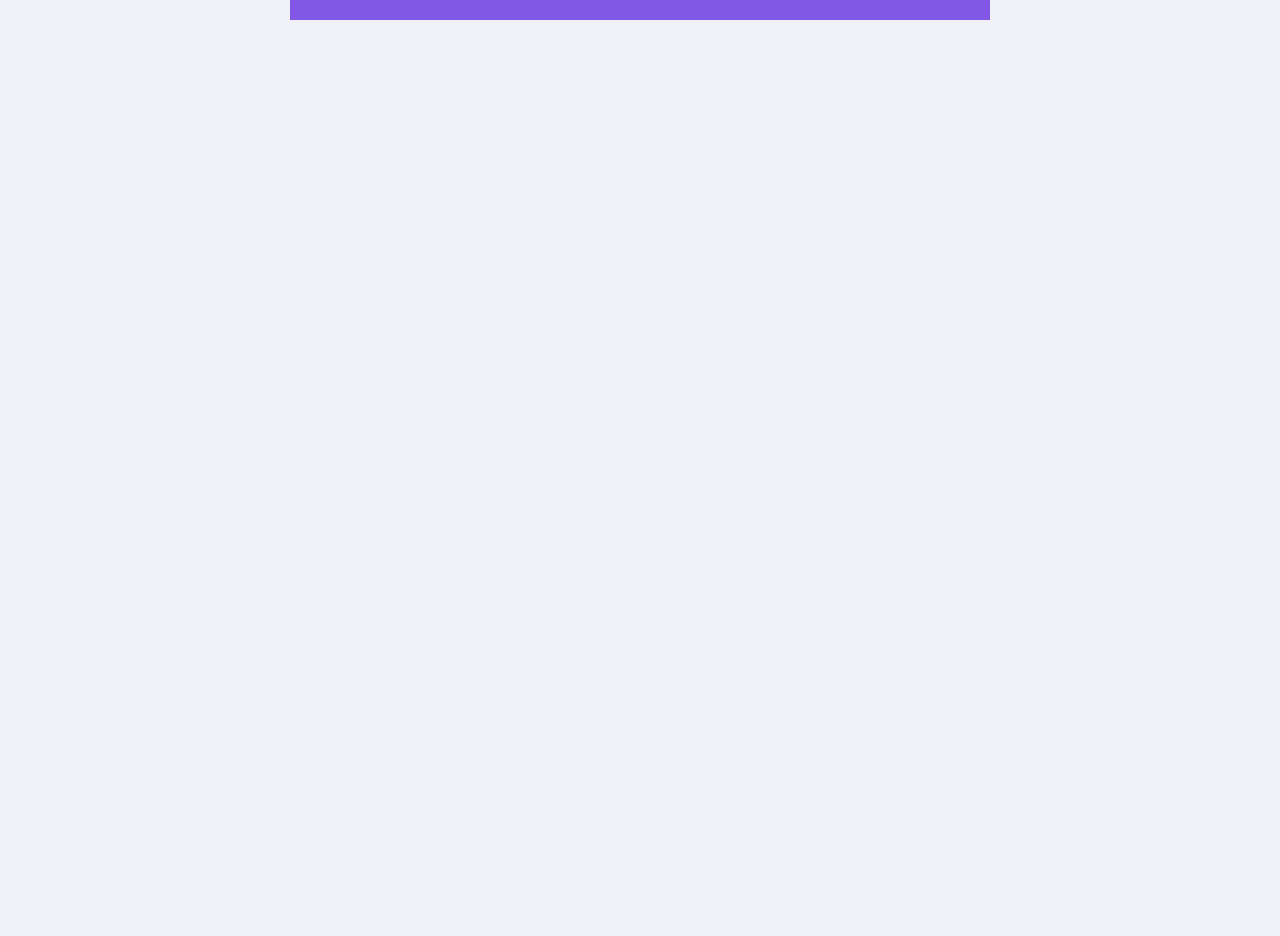
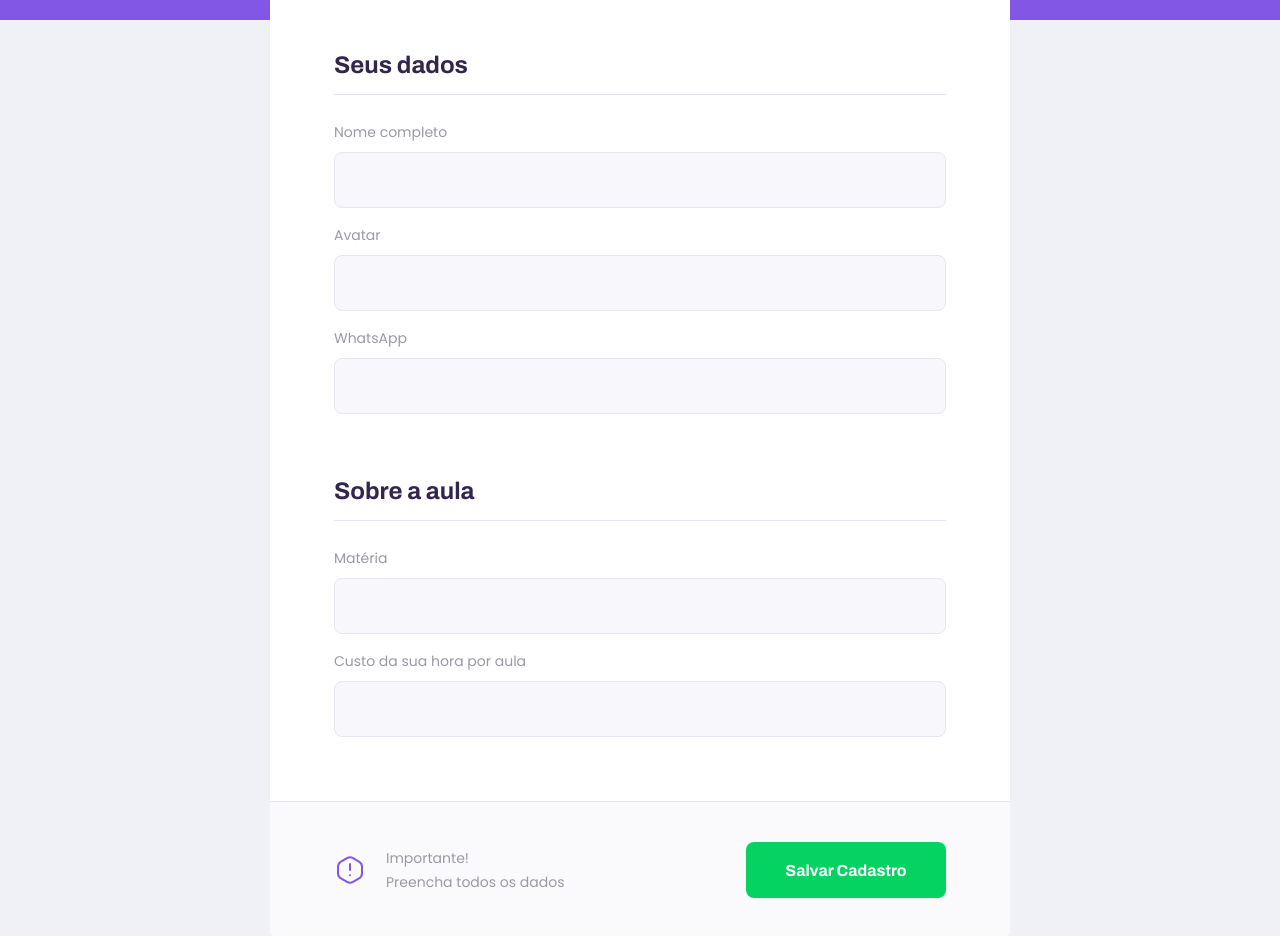
Before and after one commit to ElianMelo/estudo-javascript, a React (Create React App) app in the folder nextlevelweek2/web/: page /give-classes in a window 1280 px wide. Shown: the part 320-1256 px from the top of the page. Before the commit the page ends 800 px from the top, so only its background shows below. Built offline with nearby package versions, Linux system fonts and the light colour scheme; the HTML template or start-up script is replaced by a standard one.

Commit message:
Criação e estilização da página de cadastros e criação do componente Input

```diff
--- /dev/null
+++ b/nextlevelweek2/web/src/components/Input/index.tsx
@@ -0,0 +1,19 @@
+import React, { InputHTMLAttributes } from 'react';
+
+import './styles.css';
+
+interface InputProps extends InputHTMLAttributes<HTMLInputElement> {
+    name: string;
+    label: string;
+}
+
+const Input: React.FC<InputProps> = ({ label, name, ...rest }) => {
+    return (
+        <div className="input-block">
+            <label htmlFor={name}>{label}</label>
+            <input type="text" id={name} {...rest} />
+        </div>
+    );
+}
+
+export default Input;
--- /dev/null
+++ b/nextlevelweek2/web/src/components/Input/styles.css
@@ -0,0 +1,34 @@
+.input-block {
+    position: relative;
+}
+
+.input-block + .input-block {
+    margin-top: 1.4rem;
+}
+
+.input-block label {
+    font-size: 1.4rem;
+}
+
+.input-block input {
+    width: 100%;
+    height: 5.6rem;
+    margin-top: 0.8rem;
+    border-radius: 0.8rem;
+    background: var(--color-input-background);
+    border: 1px solid var(--color-line-in-white);
+    outline: 0;
+    padding: 0 1.6rem;
+    font: 1.6rem Archivo;
+}
+
+.input-block:focus-within::after {
+    width: calc(100% -3.2rem);
+    height: 2px;
+    content: '';
+    background: var(--color-primary-light);
+    position: absolute;
+    left: 1.6rem;
+    right: 1.6rem;
+    bottom: 0;
+}
--- a/nextlevelweek2/web/src/components/PageHeader/index.tsx
+++ b/nextlevelweek2/web/src/components/PageHeader/index.tsx
@@ -9,6 +9,7 @@ import './styles.css';
 
 interface PageHeaderProps {
     title: string;
+    description?: string;
 }
 
 const PageHeader: React.FC<PageHeaderProps> = (props) => {
@@ -23,6 +24,7 @@ const PageHeader: React.FC<PageHeaderProps> = (props) => {
 
             <div className="header-content">
                 <strong>{props.title}</strong>
+                {props.description && <p>{props.description}</p>}
                 {props.children}
             </div>
         </header>
--- a/nextlevelweek2/web/src/components/PageHeader/styles.css
+++ b/nextlevelweek2/web/src/components/PageHeader/styles.css
@@ -45,6 +45,14 @@
     color: var(--color-title-in-primary);
 }
 
+.page-header .header-content p {
+    max-width: 30rem;
+    font-size: 1.6rem;
+    line-height: 2.6rem;
+    color: var(--color-text-in-primary);
+    margin-top: 2.4rem;
+}
+
 @media (min-width: 700px) {
     .page-header {
         height: 340px;
--- a/nextlevelweek2/web/src/pages/TeacherForm/index.tsx
+++ b/nextlevelweek2/web/src/pages/TeacherForm/index.tsx
@@ -1,5 +1,8 @@
 import React from 'react';
 import PageHeader from '../../components/PageHeader';
+import Input from '../../components/Input';
+
+import warningIcon from '../../assets/images/icons/warning.svg';
 
 import './styles.css';
 
@@ -8,9 +11,35 @@ function TeacherList() {
         <div id="page-teacher-form" className="container">
             <PageHeader
                 title="Que incrível que você quer dar aulas."
-            >
-                teste
-            </PageHeader>
+                description="O primeiro passo é preencher esse formulário de inscrição"
+            />
+            <main>
+                <fieldset>
+                    <legend>Seus dados</legend>
+
+                    <Input name="name" label="Nome completo"/>
+                    <Input name="avatar" label="Avatar"/>
+                    <Input name="whatsapp" label="WhatsApp"/>
+                </fieldset>
+
+                <fieldset>
+                    <legend>Sobre a aula</legend>
+
+                    <Input name="subject" label="Matéria"/>
+                    <Input name="cost" label="Custo da sua hora por aula"/>
+                </fieldset>
+
+                <footer>
+                    <p>
+                        <img src={warningIcon} alt="Aviso importante"/>
+                        Importante! <br />
+                        Preencha todos os dados
+                    </p>
+                    <button type="button">
+                        Salvar Cadastro
+                    </button>
+                </footer>
+            </main>
         </div>
     )
 }
--- a/nextlevelweek2/web/src/pages/TeacherForm/styles.css
+++ b/nextlevelweek2/web/src/pages/TeacherForm/styles.css
@@ -2,3 +2,115 @@
     width: 100vw;
     height: 100vh;
 }
+
+#page-teacher-form .page-header .header-content {
+    margin-bottom: 6.4rem;
+}
+
+#page-teacher-form main {
+    background: var(--color-box-base);
+    width: 100%;
+    max-width: 74rem;
+    border-radius: 0.8rem;
+    margin: -3.2rem auto 3.2rem;
+    padding-top: 6.4rem;
+    overflow: hidden;
+}
+
+#page-teacher-form main fieldset {
+    border: 0;
+    padding: 0 2.4rem;
+}
+
+#page-teacher-form main fieldset + fieldset {
+    margin-top: 6.4rem;
+}
+
+#page-teacher-form main fieldset legend {
+    font: 700 2.4rem Archivo;
+    color: var(--color-text-title);
+    margin-bottom: 2.4rem;
+    display: flex;
+    align-items: center;
+    justify-content: space-between;
+    width: 100%;
+    padding-bottom: 1.6rem;
+    border-bottom: 1px solid var(--color-line-in-white);
+}
+
+#page-teacher-form main label {
+    color: var(--color-text-complement);
+}
+
+
+#page-teacher-form main footer {
+    padding: 4rem 2.4rem;
+    background: var(--color-box-footer);
+    border-top: 1px solid var(--color-line-in-white);
+    margin-top: 6.4rem;
+}
+
+#page-teacher-form main footer p {
+    display: flex;
+    align-items: center;
+    justify-content: center;
+    font-size: 1.4rem;
+    line-height: 2.4rem;
+    color: var(--color-text-complement);
+}
+
+#page-teacher-form main footer p img {
+    margin-right: 2rem;
+}
+
+#page-teacher-form main footer button {
+    width: 100%;
+    height: 5.6rem;
+    background: var(--color-secundary);
+    color: var(--color-button-text);
+    border: 0;
+    border-radius: 0.8rem;
+    cursor: pointer;
+    font: 700 1.6rem Archivo;
+    display: flex;
+    align-items: center;
+    justify-content: center;
+    text-decoration: none;
+    transition: background-color 0.2s;
+    margin-top: 3.2rem;
+}
+
+#page-teacher-form main footer button:hover {
+    background: var(--color-secundary-dark);
+}
+
+@media (min-width: 700px) {
+    #page-teacher-form {
+        max-width: 100vw;
+    }
+
+    #page-teacher-form .page-header .header-content {
+        margin-bottom: 0;
+    }
+
+    #page-teacher-form main fieldset {
+        padding: 0 6.4rem;
+    }
+
+    #page-teacher-form main footer {
+        padding: 4.0rem 6.4rem;
+        display: flex;
+        align-items: center;
+        justify-content: space-between;
+    }
+
+    #page-teacher-form main footer p {
+        justify-content: space-between;
+    }
+
+    #page-teacher-form main footer button {
+        width: 20rem;
+        margin-top: 0;
+    }
+
+}
--- a/nextlevelweek2/web/src/pages/TeacherList/index.tsx
+++ b/nextlevelweek2/web/src/pages/TeacherList/index.tsx
@@ -4,6 +4,7 @@ import PageHeader from '../../components/PageHeader';
 import TeacherItem from '../../components/TeacherItem';
 
 import './styles.css';
+import Input from '../../components/Input';
 
 function TeacherList() {
     return (
@@ -12,20 +13,9 @@ function TeacherList() {
                 title="Estes são os proffys disponíveis."
             >
                 <form id="search-teachers">
-                    <div className="input-block">
-                        <label htmlFor="subject">Matéria</label>
-                        <input type="text" id="subject" />
-                    </div>
-
-                    <div className="input-block">
-                        <label htmlFor="week_day">Dia da semana</label>
-                        <input type="text" id="week_day" />
-                    </div>
-
-                    <div className="input-block">
-                        <label htmlFor="time">Hora</label>
-                        <input type="text" id="time" />
-                    </div>
+                    <Input name="subject" label="Matéria"/>
+                    <Input name="week_day" label="Dia da semana"/>
+                    <Input type="time" name="time" label="Hora"/>
                 </form>
             </PageHeader>
             <main>
--- a/nextlevelweek2/web/src/pages/TeacherList/styles.css
+++ b/nextlevelweek2/web/src/pages/TeacherList/styles.css
@@ -9,41 +9,6 @@
 
 #search-teachers label {
     color: var(--color-text-in-primary);
-}
-
-#search-teachers .input-block {
-    position: relative;
-}
-
-#search-teachers .input-block + .input-block {
-    margin-top: 1.4rem;
-}
-
-#search-teachers .input-block label {
-    font-size: 1.4rem;
-}
-
-#search-teachers .input-block input {
-    width: 100%;
-    height: 5.6rem;
-    margin-top: 0.8rem;
-    border-radius: 0.8rem;
-    background: var(--color-input-background);
-    border: 1px solid var(--color-line-in-white);
-    outline: 0;
-    padding: 0 1.6rem;
-    font: 1.6rem Archivo;
-}
-
-#search-teachers .input-block:focus-within::after {
-    width: calc(100% -3.2rem);
-    height: 2px;
-    content: '';
-    background: var(--color-primary-light);
-    position: absolute;
-    left: 1.6rem;
-    right: 1.6rem;
-    bottom: 0;
 }
 
 #page-teacher-list main {
```
